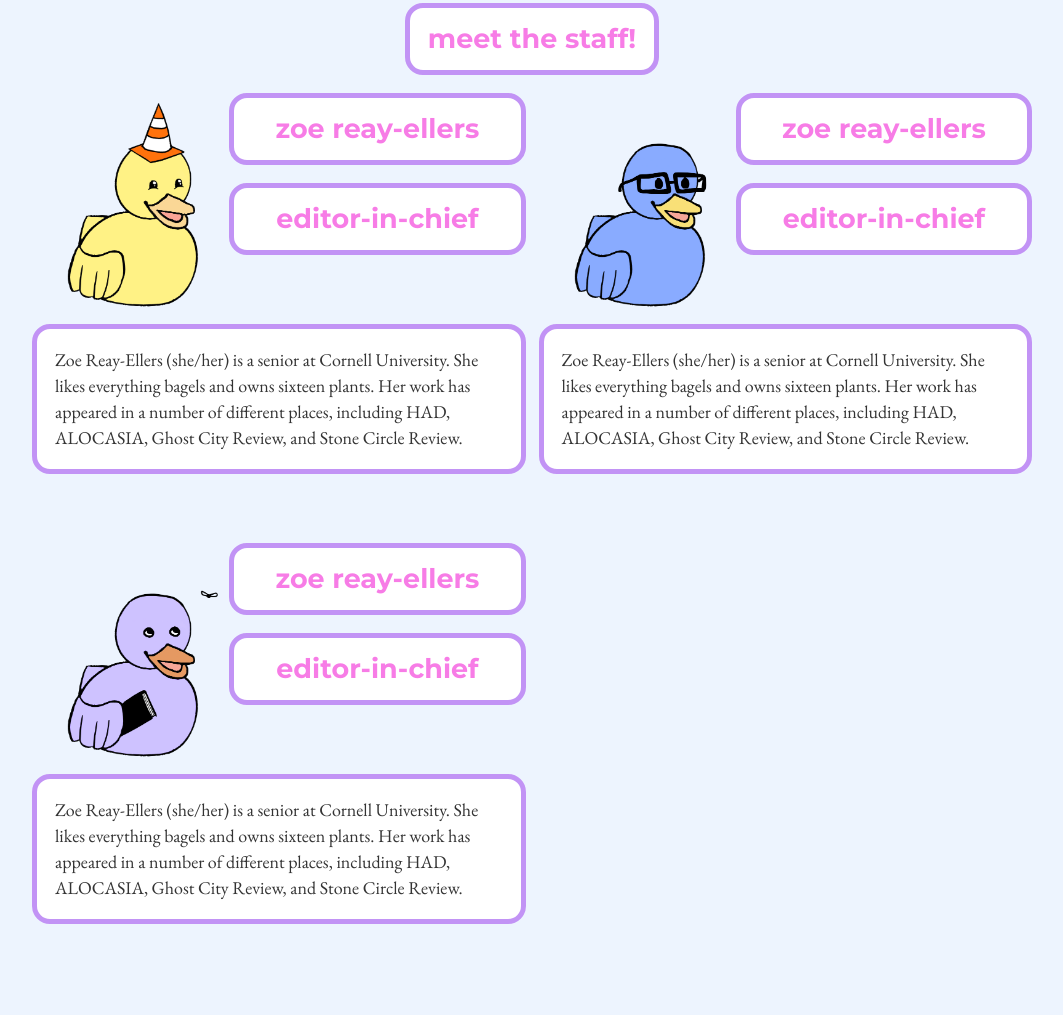
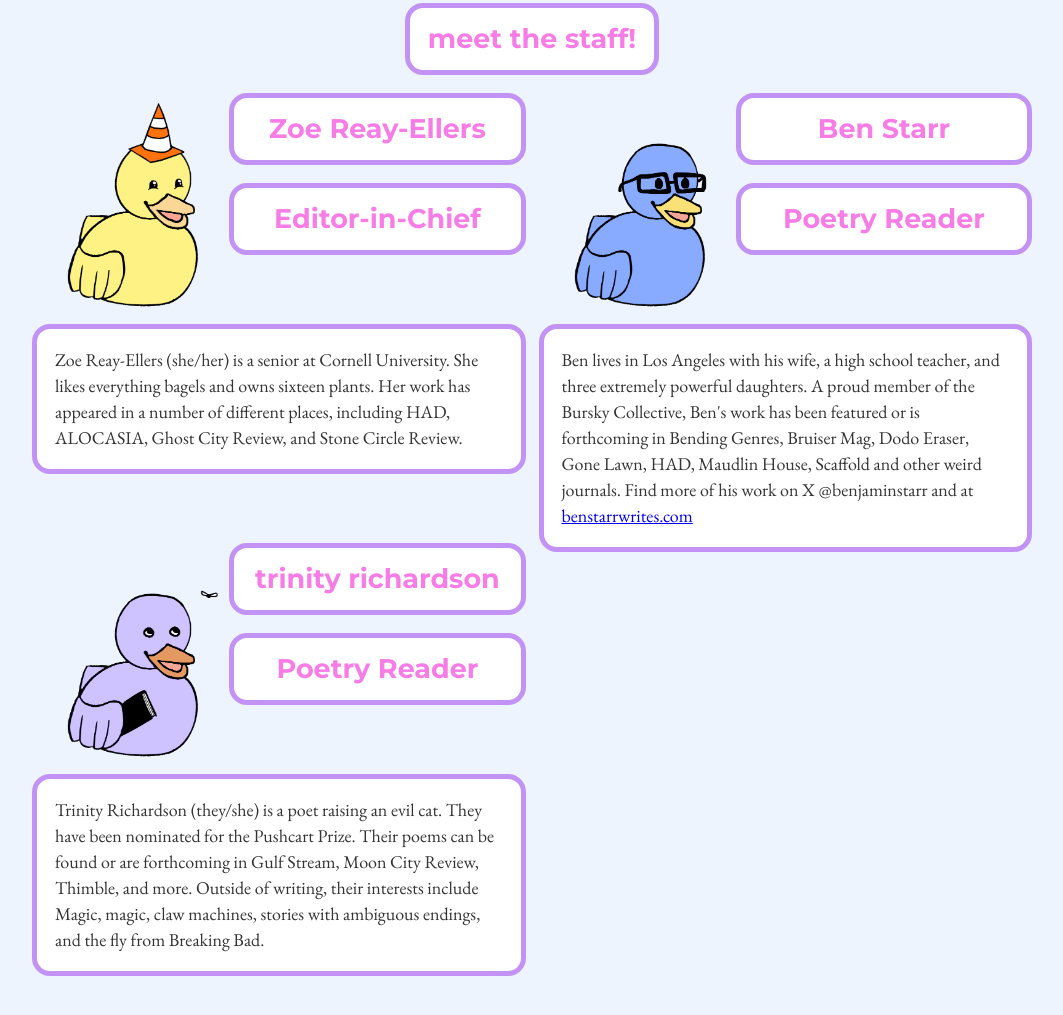
Before and after one commit to mayhathaway/dishsoapmag, a Gatsby site: page /masthead in a window 1280 px wide. Shown: the part 865-1880 px from the top of the page, without its empty margins (108-1171 px from the left). Built offline with nearby package versions, Linux system fonts and the light colour scheme; Gatsby itself is replaced by a stand-in of ours.

Commit message:
masthead update

```diff
--- a/src/pages/masthead.js
+++ b/src/pages/masthead.js
@@ -35,8 +35,8 @@ const Masthead = () => {
             <div className={mastheadStyles.flex}>
               <img src={blueagave} alt="website logo" />
               <div className={mastheadStyles.badges}>
-                <div className={mastheadStyles.name}>zoe reay-ellers</div>
-                <div className={mastheadStyles.role}>editor-in-chief</div>
+                <div className={mastheadStyles.name}>Zoe Reay-Ellers</div>
+                <div className={mastheadStyles.role}>Editor-in-Chief</div>
               </div>
             </div>
             <div className={mastheadStyles.description}>
@@ -48,26 +48,24 @@ const Masthead = () => {
             <div className={mastheadStyles.flex}>
               <img src={ben} alt="website logo" />
               <div className={mastheadStyles.badges}>
-                <div className={mastheadStyles.name}>zoe reay-ellers</div>
-                <div className={mastheadStyles.role}>editor-in-chief</div>
+                <div className={mastheadStyles.name}>Ben Starr</div>
+                <div className={mastheadStyles.role}>Poetry Reader</div>
               </div>
             </div>
             <div className={mastheadStyles.description}>
-            Zoe Reay-Ellers (she/her) is a senior at Cornell University. She likes everything bagels and owns sixteen plants. Her work has appeared
-            in a number of different places, including HAD, ALOCASIA, Ghost City Review, and Stone Circle Review.
+            Ben lives in Los Angeles with his wife, a high school teacher, and three extremely powerful daughters. A proud member of the Bursky Collective, Ben's work has been featured or is forthcoming in Bending Genres, Bruiser Mag, Dodo Eraser, Gone Lawn, HAD, Maudlin House, Scaffold and other weird journals. Find more of his work on X @benjaminstarr and at <a href="https://benstarrwrites.com"> benstarrwrites.com</a>
             </div>
           </div>
           <div className={mastheadStyles.div2}>
             <div className={mastheadStyles.flex}>
               <img src={trinity} alt="website logo" />
               <div className={mastheadStyles.badges}>
-                <div className={mastheadStyles.name}>zoe reay-ellers</div>
-                <div className={mastheadStyles.role}>editor-in-chief</div>
+                <div className={mastheadStyles.name}>trinity richardson</div>
+                <div className={mastheadStyles.role}>Poetry Reader</div>
               </div>
             </div>
             <div className={mastheadStyles.description}>
-            Zoe Reay-Ellers (she/her) is a senior at Cornell University. She likes everything bagels and owns sixteen plants. Her work has appeared
-            in a number of different places, including HAD, ALOCASIA, Ghost City Review, and Stone Circle Review.
+            Trinity Richardson (they/she) is a poet raising an evil cat. They have been nominated for the Pushcart Prize. Their poems can be found or are forthcoming in Gulf Stream, Moon City Review, Thimble, and more. Outside of writing, their interests include Magic, magic, claw machines, stories with ambiguous endings, and the fly from Breaking Bad.
             </div>
           </div>
         </div>
```
